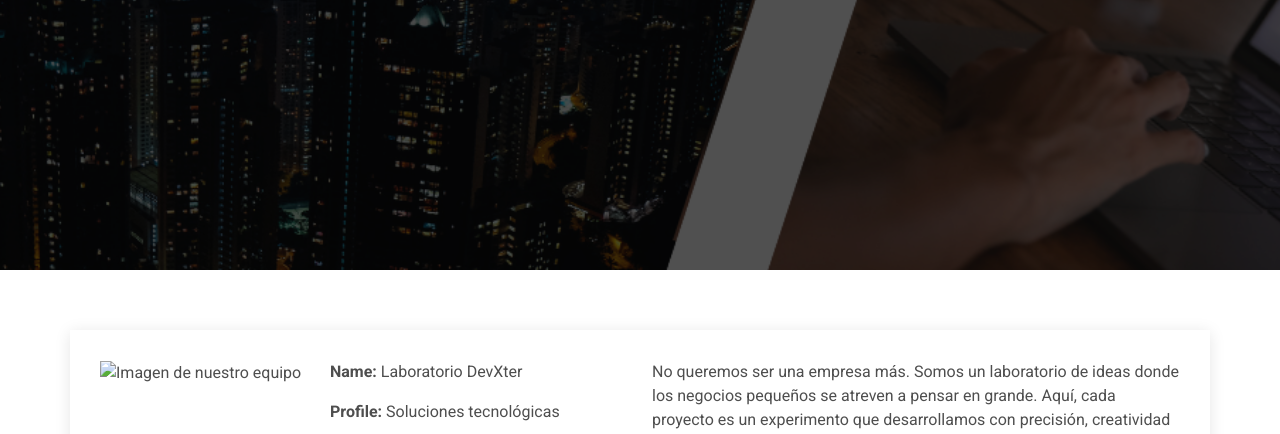
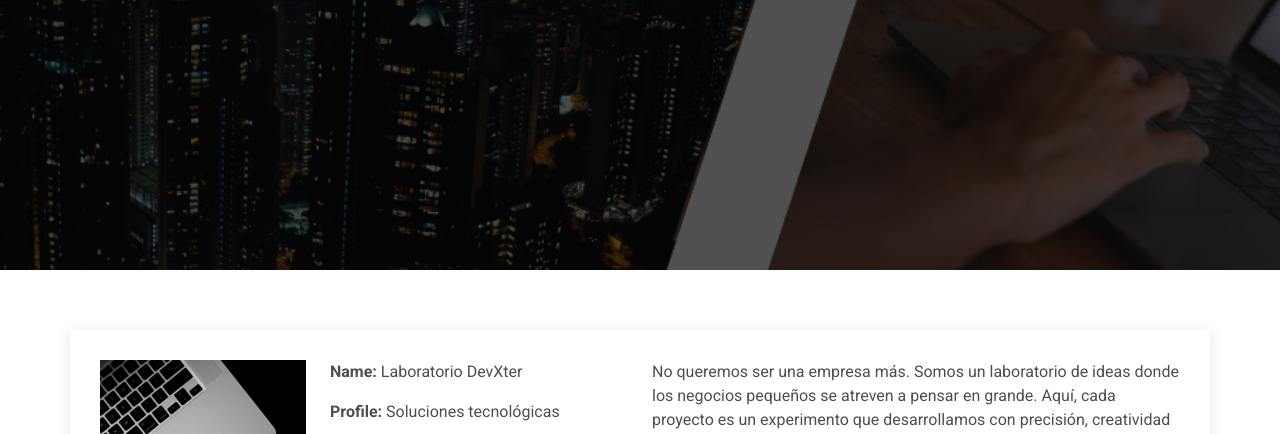
Before and after one commit to RoaDevOps/devxter, a plain HTML site: page index.html in a window 1280 px wide. Shown: the part 518-952 px from the top of the page. Drawn offline with Linux system fonts and the light colour scheme.

Commit message:
Update index.html

```diff
--- a/index.html
+++ b/index.html
@@ -64,7 +64,7 @@
             <div class="col-md-6">
               <div class="row justify-content-between gy-4">
                 <div class="col-lg-5">
-                  <img alt="Imagen de nuestro equipo" class="img-fluid" src="assets/img/yok.png" />
+                  <img alt="Imagen de nuestro equipo" class="img-fluid" src="assets/img/laboratorio.png" />
                 </div>
                 <div class="col-lg-7 about-info">
                   <p><strong>Name: </strong> <span>Laboratorio DevXter</span></p>
```
